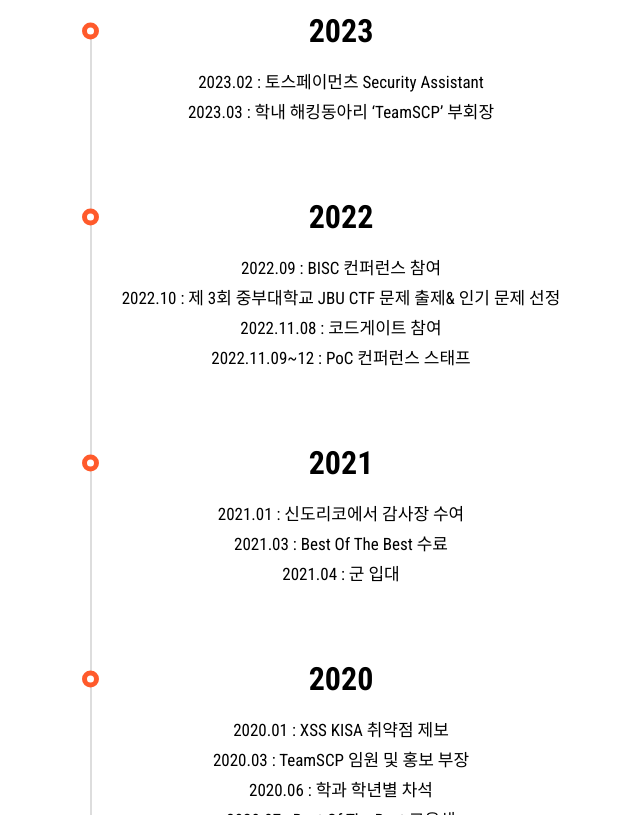
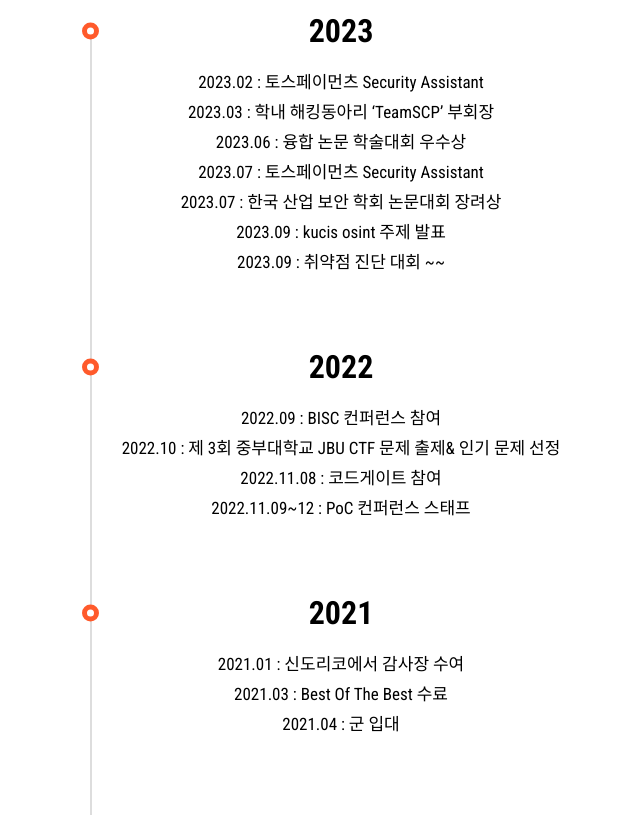
Before and after one commit to wpgur/wpgur_profile, a plain HTML site: page index.html in a window 1280 px wide. Shown: the part 3140-3955 px from the top of the page, without its empty margins (319-959 px from the left). Drawn offline with nearby package versions, Linux system fonts and the light colour scheme.

Commit message:
Update index.html

```diff
--- a/index.html
+++ b/index.html
@@ -276,7 +276,7 @@
                   -신도리코 社로 부터 감사장 수여<br /><br />
                   -3D 프린터 자동화 분석도구 및 점검 진단 가이드 제작<br /><br />
                   -한국 산업 보안 연구 학회 “산업 기술의 유출 방지와 보호를 위한
-                  네트워크 3d 프린터 보안체크리스트 연구” 논문 투고<br /><br />
+                  네트워크 3d 프린터 보안체크리스트 연구” 논문 투고 <br /><br />
                 </div>
               </div>
             </div>
@@ -292,6 +292,11 @@
             <ol>
               <li>2023.02 : 토스페이먼츠 Security Assistant</li>
               <li>2023.03 : 학내 해킹동아리 ‘TeamSCP’ 부회장</li>
+              <li>2023.06 : 융합 논문 학술대회 우수상</li>
+              <li>2023.07 : 토스페이먼츠 Security Assistant</li>
+              <li>2023.07 : 한국 산업 보안 학회 논문대회 장려상</li>
+              <li>2023.09 : kucis osint 주제 발표</li>
+              <li>2023.09 : 취약점 진단 대회 ~~</li>
             </ol>
           </div>
           <div>
```
